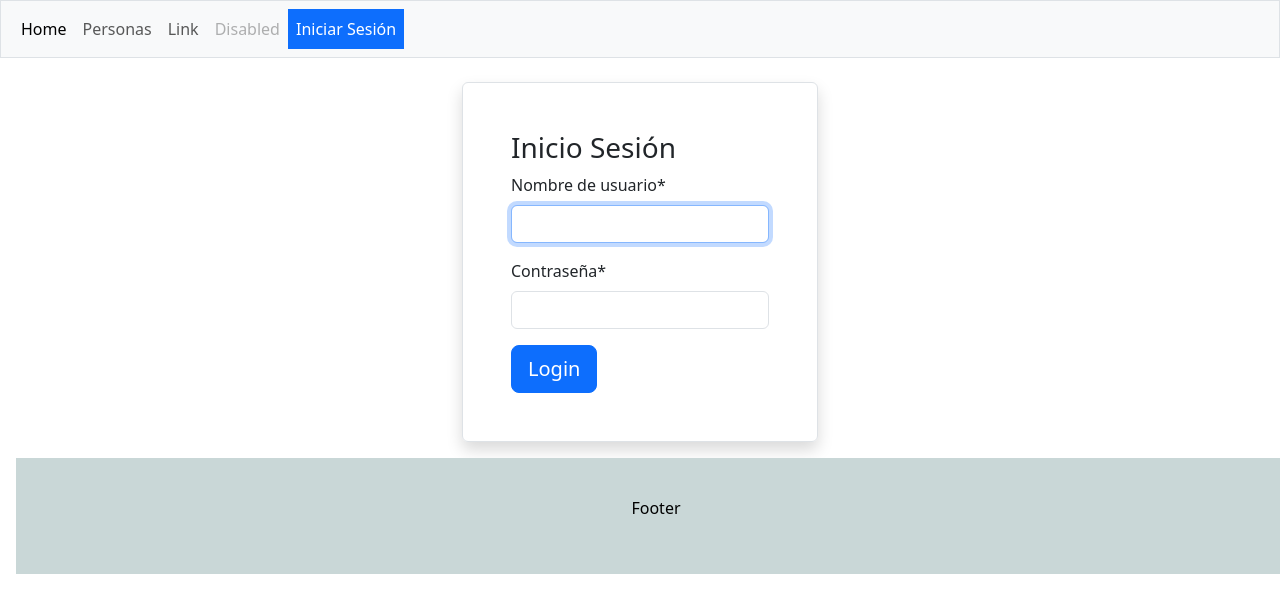
After one commit to profealejandroduoc/crud_S4_20204, a Django app: page /accounts/login/ in a window 1280 px wide. The commit adds this page. Shown: the top 613 px of the page. Run offline with Django 5.2, Linux system fonts and the light colour scheme; some libraries are stand-ins or nearby versions.

Commit message:
hecho el viernes

```diff
--- a/crud/templates/crud/base.html
+++ b/crud/templates/crud/base.html
@@ -63,6 +63,20 @@
         <li class="nav-item">
           <a class="nav-link disabled" href="#">Disabled</a>
         </li>
+
+        {% if user.is_authenticated %}
+          <li class="nav-item">
+            <a class="nav-link text-bg-primary" href="">{{user.username}}</a>
+          </li>
+          <li class="nav-item">
+            <a class="nav-link text-bg-primary" href="{% url 'salir' %}">Cerrar Sesión</a>
+          </li>
+          {% else %}
+          <li class="nav-item">
+            <a class="nav-link text-bg-primary" href="{% url 'login' %}">Iniciar Sesión</a>
+          </li>
+        {% endif %}
+
       </ul>
     </div>
   </nav>
--- a/crud/templates/crud/eliminarpersona.html
+++ b/crud/templates/crud/eliminarpersona.html
@@ -48,8 +48,8 @@
         <div class="modal-content">
 
             <!-- Modal Header -->
-            <div class="modal-header">
-                <h4 class="modal-title text-bg-danger">Confirmar Acción</h4>
+            <div class="modal-header bg-danger">
+                <h4 class="modal-title text-light">Confirmar Acción</h4>
                 <button type="button" class="btn-close" data-bs-dismiss="modal"></button>
             </div>
 
--- /dev/null
+++ b/crud/templates/registration/login.html
@@ -0,0 +1,34 @@
+{% extends "crud/base.html" %}
+{% load static %}
+{% load crispy_forms_tags %}
+
+
+
+{% block contenido %}
+<div class="container">
+    <div class="row">
+        <div class="col-sm-4"></div>
+        <div class="col-sm-4">
+            <div class="p-5 border rounded shadow mt-4">
+                <h3>Inicio Sesión</h3>
+                <form action="" method="post">
+                    {% csrf_token %}
+                    {{form | crispy}}
+
+                    <div>
+                        <input type="submit" value="Login" class="btn btn-primary btn-lg">
+                    </div>
+                </form>
+
+
+            </div>
+        </div>
+        <div class="col-sm-4"></div>
+    </div>
+    <!-- <script>
+        document.getElementById("id_f_nacto").setAttribute("type","date")
+    </script> -->
+</div>
+
+
+{% endblock contenido %}
--- a/crud/urls.py
+++ b/crud/urls.py
@@ -1,6 +1,6 @@
 from django.urls import path
 
-from .views import index, personas,pasadatos,detalles, crearpersona,modificarpersona, eliminarpersona
+from .views import index, personas,pasadatos,detalles, crearpersona,modificarpersona, eliminarpersona, salir
 
 from django.conf import settings
 from django.conf.urls.static import static
@@ -13,7 +13,9 @@ urlpatterns = [
     path('detalles/<id>',detalles, name='detalles'),
     path('crearpersona/',crearpersona,name='crearpersona'),
     path('modificarpersona/<id>',modificarpersona, name='modificarpersona'),
-    path('eliminarpersona/<id>',eliminarpersona,name='eliminarpersona')
+    path('eliminarpersona/<id>',eliminarpersona,name='eliminarpersona'),
+    path('salir/',salir,name='salir')
+
 
 ]
 
--- a/sitio/settings.py
+++ b/sitio/settings.py
@@ -52,6 +52,10 @@ MIDDLEWARE = [
     'django.middleware.clickjacking.XFrameOptionsMiddleware',
 ]
 
+
+LOGIN_REDIRECT_URL='/'
+LOGOUT_REDIRECT_URL='/'
+
 MESSAGE_STORAGE = "django.contrib.messages.storage.cookie.CookieStorage"
 
 ROOT_URLCONF = 'sitio.urls'
@@ -93,7 +97,7 @@ DATABASES = {
 # https://docs.djangoproject.com/en/5.0/ref/settings/#auth-password-validators
 
 AUTH_PASSWORD_VALIDATORS = [
-    {
+   {
         'NAME': 'django.contrib.auth.password_validation.UserAttributeSimilarityValidator',
     },
     {
--- a/sitio/urls.py
+++ b/sitio/urls.py
@@ -19,5 +19,6 @@ from django.urls import path,include
 
 urlpatterns = [
     path('admin/', admin.site.urls),
-    path('', include('crud.urls'))
+    path('', include('crud.urls')),
+    path('accounts/', include('django.contrib.auth.urls')),
 ]
```
Also changed, not shown: crud/views.py (+16 -0 lines), crud/media/personas/diogenes.jpg (deleted), crud/media/personas/padelman.jpg (deleted), crud/media/personas/padelman_1BNnwQk.jpg (deleted), crud/media/personas/padelman_LJR4xyD.jpg (deleted), crud/media/personas/padelman_QzkD0Si.jpg (deleted), crud/media/personas/tertuliano_HMO6GJL.jpg (deleted), crud/media/personas/tertuliano_N2mYu1M.jpg (deleted), crud/media/personas/tertuliano_nls4CD3.jpg (deleted), crud/media/personas/tertuliano_zHvWSNj.jpg (deleted), db.sqlite3. Lines whose indentation alone changed are shown as unchanged.
